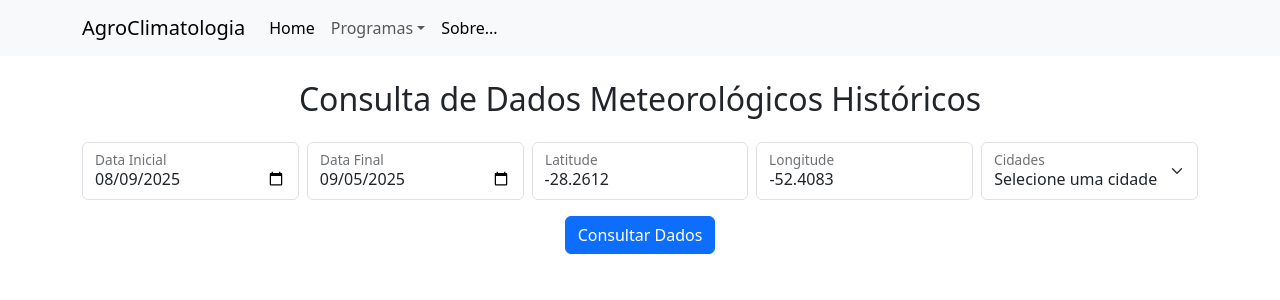
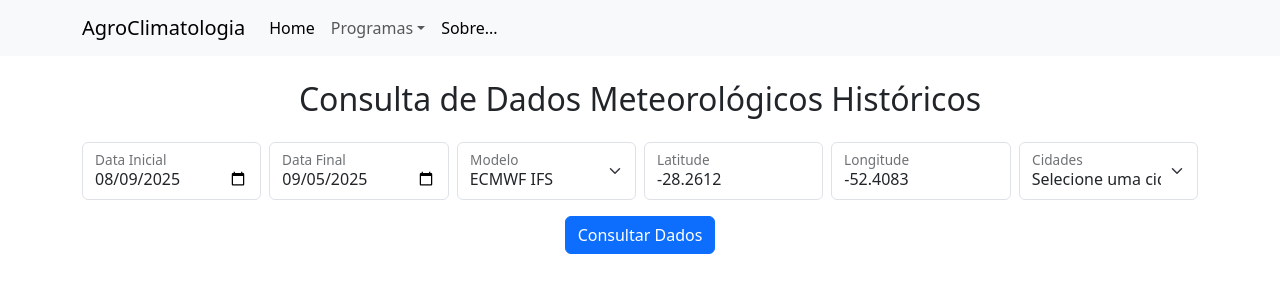
Before and after one commit to jlbavaresco/agroclimatologia, a React (Create React App) app: page / in a window 1280 px wide. Shown: the top 300 px of the page. Built offline with nearby package versions, Linux system fonts and the light colour scheme.

Commit message:
ajuste para escolher o modelo

```diff
--- a/src/componentes/dadosmeteorologicos/DadosMeteorologicos.jsx
+++ b/src/componentes/dadosmeteorologicos/DadosMeteorologicos.jsx
@@ -15,6 +15,7 @@ export default function WeatherDataViewer() {
         dataFinal: "",
         latitude: "-28.2612",
         longitude: "-52.4083",
+        modelo: "ecmwf_ifs", // Modelo padrão inicial
     });
 
     const [dados, setDados] = useState([]);
@@ -52,15 +53,16 @@ export default function WeatherDataViewer() {
     };
 
     const handleConsultar = async () => {
-        const { dataInicial, dataFinal, latitude, longitude } = formData;
+        const { dataInicial, dataFinal, latitude, longitude, modelo } = formData;
 
-        if (!dataInicial || !dataFinal || !latitude || !longitude) {
+        if (!dataInicial || !dataFinal || !latitude || !longitude || !modelo) {
             setAlerta({ status: "error", message: "Por favor, preencha todos os campos." });
             return;
         }
 
         const protocol = process.env.NODE_ENV === 'production' ? 'https' : 'http';
-        const url = `${protocol}://archive-api.open-meteo.com/v1/archive?latitude=${latitude}&longitude=${longitude}&start_date=${dataInicial}&end_date=${dataFinal}&daily=temperature_2m_mean,temperature_2m_max,temperature_2m_min,precipitation_sum,shortwave_radiation_sum,relative_humidity_2m_mean,sunshine_duration&timezone=America%2FSao_Paulo`;
+        // Inclusão do parâmetro models=${modelo}
+        const url = `${protocol}://archive-api.open-meteo.com/v1/archive?latitude=${latitude}&longitude=${longitude}&start_date=${dataInicial}&end_date=${dataFinal}&daily=temperature_2m_mean,temperature_2m_max,temperature_2m_min,precipitation_sum,shortwave_radiation_sum,relative_humidity_2m_mean,sunshine_duration&models=${modelo}&timezone=America%2FSao_Paulo`;
 
         try {
             const res = await fetch(url);
@@ -139,6 +141,20 @@ export default function WeatherDataViewer() {
                     </FloatingLabel>
                 </Col>
                 <Col md>
+                    <FloatingLabel label="Modelo">
+                        <Form.Select
+                            aria-label="Selecione um modelo"
+                            name="modelo"
+                            value={formData.modelo}
+                            onChange={handleChange}
+                        >
+                            <option value="ecmwf_ifs">ECMWF IFS</option>
+                            <option value="era5_land">ERA5-Land</option>
+                            <option value="era5">ERA5</option>
+                        </Form.Select>
+                    </FloatingLabel>
+                </Col>
+                <Col md>
                     <FloatingLabel label="Latitude">
                         <Form.Control type="number" step="0.01" name="latitude" value={formData.latitude} onChange={handleChange} />
                     </FloatingLabel>
@@ -200,13 +216,13 @@ export default function WeatherDataViewer() {
                                 {dados.map((row, idx) => (
                                     <tr key={idx}>
                                         <td>{row.date}</td>
-                                        <td>{row.tempMin.toFixed(1)}</td>
-                                        <td>{row.tempMean.toFixed(1)}</td>
-                                        <td>{row.tempMax.toFixed(1)}</td>
-                                        <td>{row.precipitation.toFixed(1)}</td>
-                                        <td>{row.radiation.toFixed(1)}</td>
-                                        <td>{row.humidity.toFixed(1)}</td>
-                                        <td>{row.sunshineHours.toFixed(1)}</td>
+                                        <td>{row.tempMin?.toFixed(1) ?? "-"}</td>
+                                        <td>{row.tempMean?.toFixed(1) ?? "-"}</td>
+                                        <td>{row.tempMax?.toFixed(1) ?? "-"}</td>
+                                        <td>{row.precipitation?.toFixed(1) ?? "-"}</td>
+                                        <td>{row.radiation?.toFixed(1) ?? "-"}</td>
+                                        <td>{row.humidity?.toFixed(1) ?? "-"}</td>
+                                        <td>{row.sunshineHours?.toFixed(1) ?? "-"}</td>
                                     </tr>
                                 ))}
                             </tbody>
```
